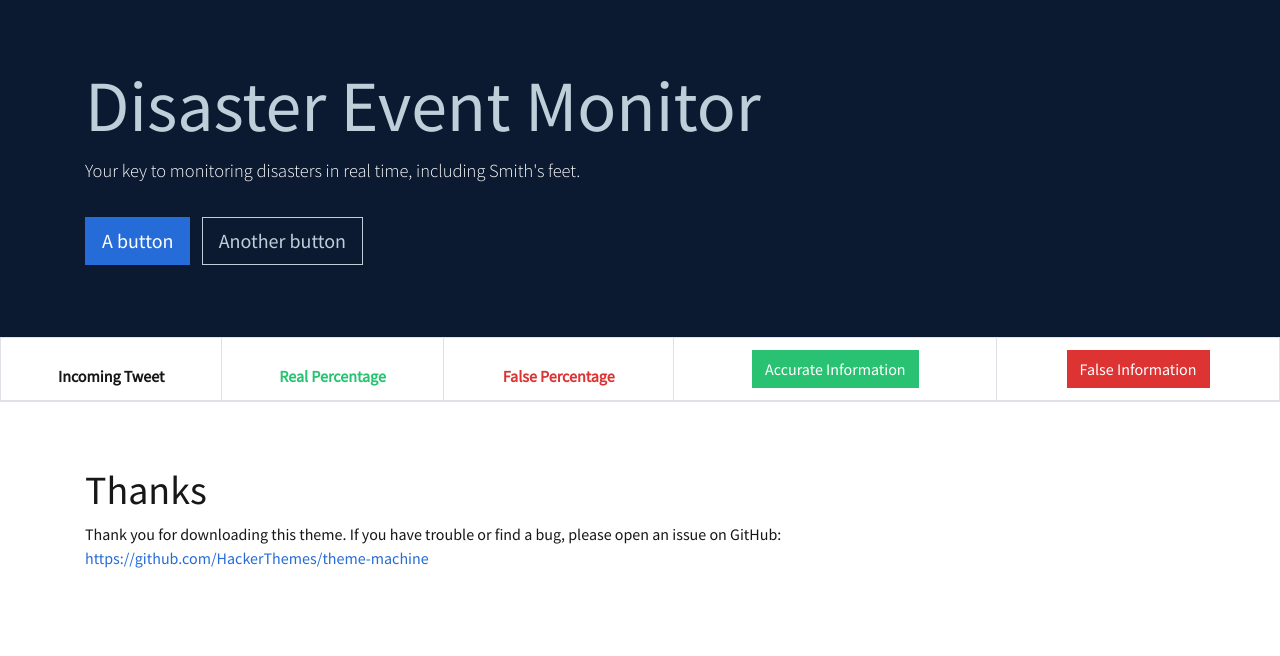
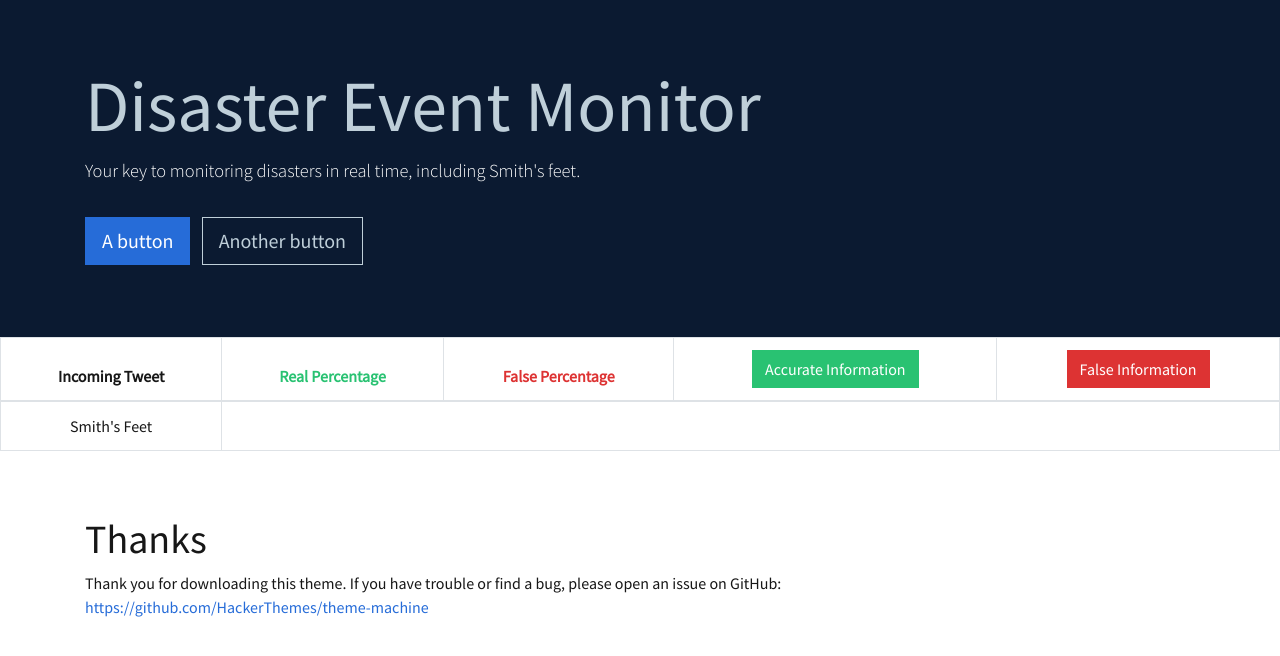
Before and after one commit to abdulelakiri/Varsity-Hacking-Team, a Flask app: page / in a window 1280 px wide. Shown: the part 73-729 px from the top of the page. Run offline with Flask 2, Linux system fonts and the light colour scheme; lists and menus that the app fills with data are empty; some libraries are stand-ins or nearby versions.

Commit message:
added sample data to table

```diff
--- a/webpage/templates/base.html
+++ b/webpage/templates/base.html
@@ -77,7 +77,7 @@
         </tr>
       </thead>
       <tbody>
-
+        <td class="text-base" style="text-align: center;">Smith's Feet</td>
       </tbody>
     </table>
 
```
